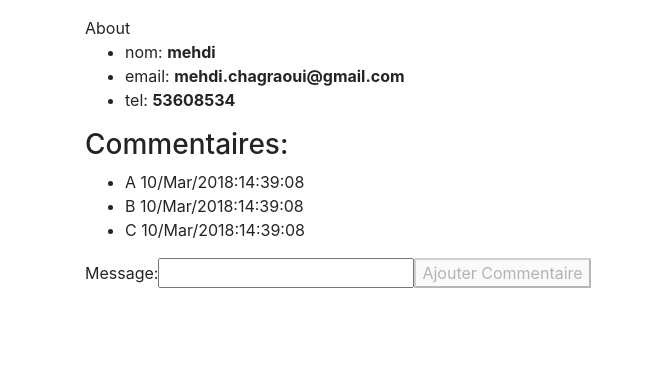
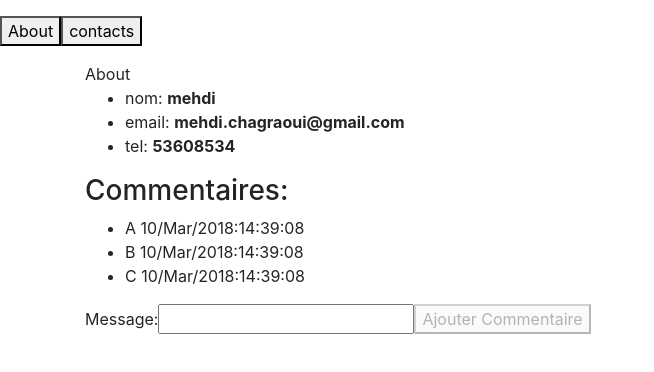
Before and after one commit to chagraoui/Docs, an Angular app in the folder SecondApp/: page /about in a window 1280 px wide. Shown: the top 372 px of the page, without its empty margins (0-654 px from the left). Built offline with nearby package versions, Linux system fonts and the light colour scheme.

Commit message:
routage Front

```diff
--- a/SecondApp/package.json
+++ b/SecondApp/package.json
@@ -21,7 +21,7 @@
     "@angular/platform-browser": "^5.2.0",
     "@angular/platform-browser-dynamic": "^5.2.0",
     "@angular/router": "^5.2.0",
-    "bootstrap": "^4.0.0-beta.2",
+    "bootstrap": "^4.0.0",
     "core-js": "^2.4.1",
     "jquery": "^1.9.1",
     "popper.js": "^1.12.9",
--- a/SecondApp/src/app/app.component.html
+++ b/SecondApp/src/app/app.component.html
@@ -1,5 +1,11 @@
 <!--The content below is only a placeholder and can be replaced.-->
+<p></p>
+
+<div>
+  <button routerLink="/about"> About </button>
+  <button routerLink="/contacts"> contacts </button>
+</div>
 
 
 
-<app-about></app-about>
+<router-outlet></router-outlet>
--- a/SecondApp/src/app/app.module.ts
+++ b/SecondApp/src/app/app.module.ts
@@ -8,13 +8,24 @@ import { AboutComponent } from './about/about.component';
 
 import {FormsModule} from "@angular/forms";
 import {AboutService} from '../about.service';
+import {RouterModule, Routes} from "@angular/router";
+import { ContactsComponent } from './contacts/contacts.component';
+
+const routes: Routes = [
+  {path:'about',component: AboutComponent },
+  {path: 'contacts', component: ContactsComponent},
+  {path: '', redirectTo: '/about',pathMatch: 'full'}
+];
+
+
 @NgModule({
   declarations: [
     AppComponent,
-    AboutComponent
+    AboutComponent,
+    ContactsComponent
   ],
   imports: [
-    BrowserModule, FormsModule
+    BrowserModule, FormsModule,RouterModule.forRoot(routes)
   ],
   providers: [AboutService],
   bootstrap: [AppComponent]
--- /dev/null
+++ b/SecondApp/src/app/contacts/contacts.component.html
@@ -0,0 +1,3 @@
+<p></p>
+
+<div> Contact component</div>
--- /dev/null
+++ b/SecondApp/src/app/contacts/contacts.component.ts
@@ -0,0 +1,15 @@
+import { Component, OnInit } from '@angular/core';
+
+@Component({
+  selector: 'app-contacts',
+  templateUrl: './contacts.component.html',
+  styleUrls: ['./contacts.component.css']
+})
+export class ContactsComponent implements OnInit {
+
+  constructor() { }
+
+  ngOnInit() {
+  }
+
+}
--- a/SecondApp/src/styles.css
+++ b/SecondApp/src/styles.css
@@ -1,4 +1 @@
 /* You can add global styles to this file, and also import other style files */
-
-
-@import "/home/mehdi/workspace/documentation/SecondApp/node_modules/bootstrap/dist/css/bootstrap.css"
```
Also changed, not shown: SecondApp/src/app/contacts/contacts.component.css (added), 2 other files (tests, documents, lock files or other folders).
